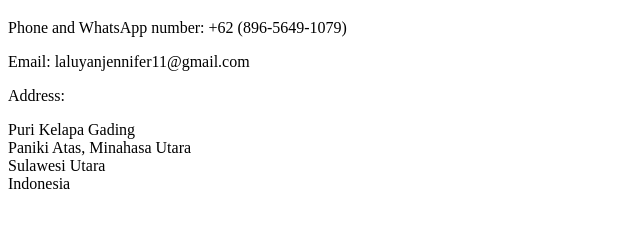
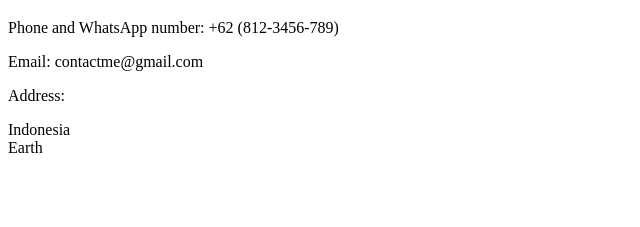
Before and after one commit to jennilaluyan/html-portfolio, a plain HTML site: page public/contact.html in a window 1280 px wide. Shown: the part 61-288 px from the top of the page, without its empty margins (0-640 px from the left). Drawn offline with Linux system fonts and the light colour scheme.

Commit message:
Update contact.html

```diff
--- a/public/contact.html
+++ b/public/contact.html
@@ -9,14 +9,12 @@
 
 <body>
   <h1>Contact Me</h1>
-  <p>Phone and WhatsApp number: +62 (896-5649-1079)</p>
-  <p>Email: laluyanjennifer11@gmail.com</p>
+  <p>Phone and WhatsApp number: +62 (812-3456-789)</p>
+  <p>Email: contactme@gmail.com</p>
   <p>Address:</p>
   <p>
-    Puri Kelapa Gading<br>
-    Paniki Atas, Minahasa Utara<br>
-    Sulawesi Utara <br>
-    Indonesia <br>
+    Indonesia<br>
+    Earth <br>
   </p>
 </body>
 
```
